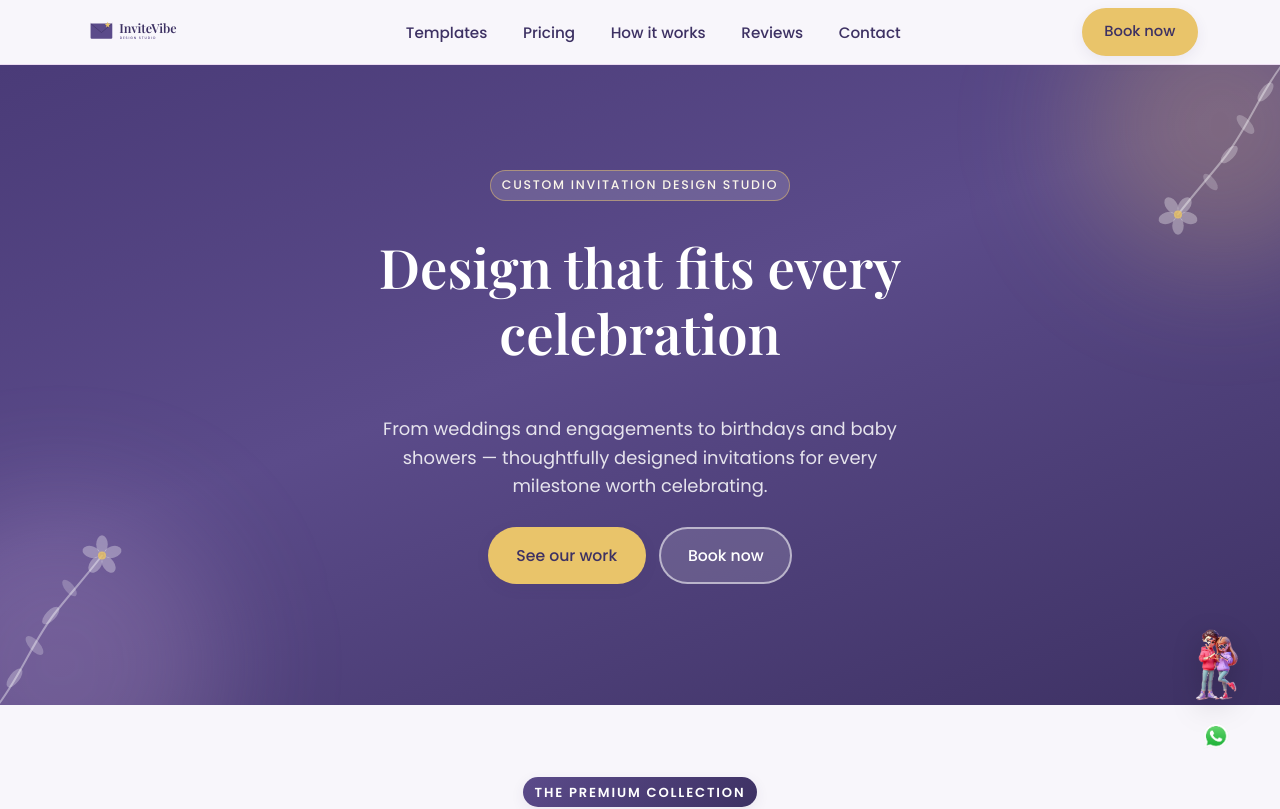
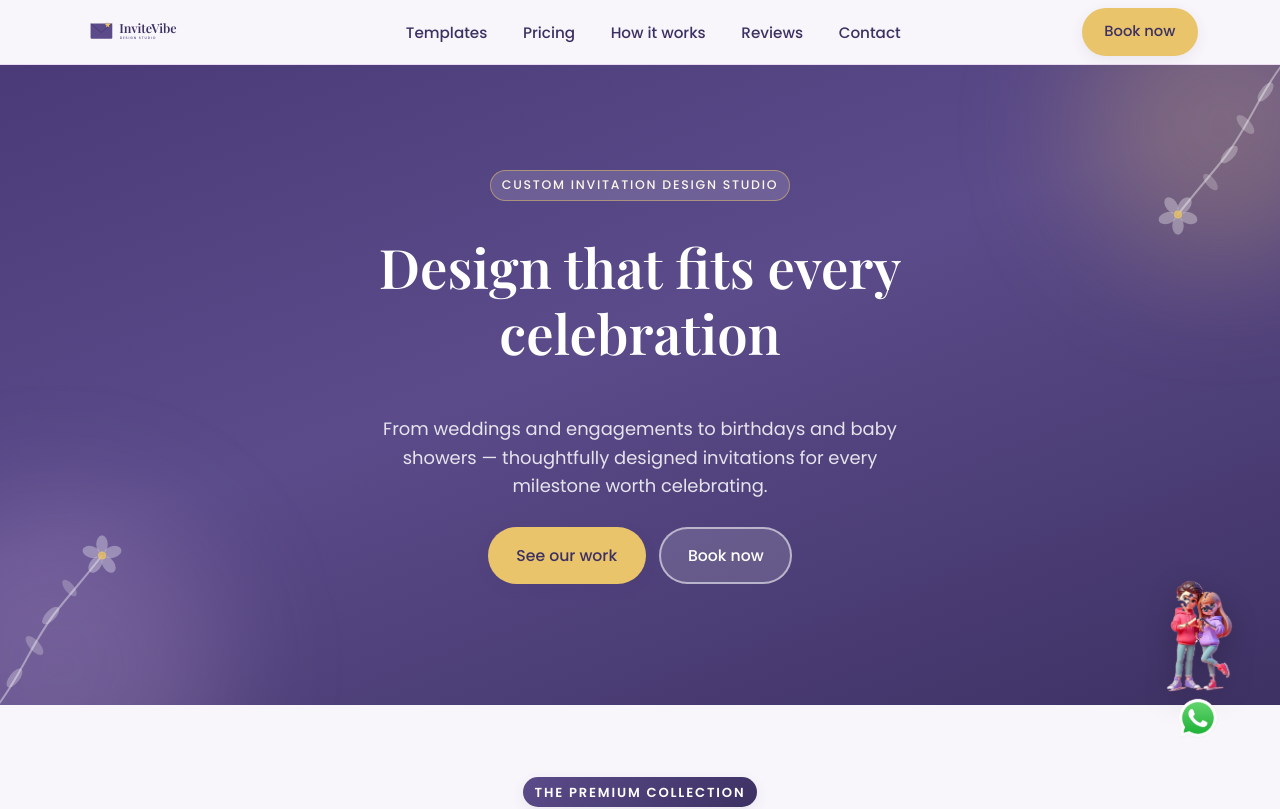
Before and after one commit to awaismalik47/InviteHub, an Angular app: page / in a window 1280 px wide. Shown: the top 809 px of the page. Built offline with nearby package versions, Linux system fonts and the light colour scheme.

Commit message:
Increase floating WhatsApp icon size
64px -> 84px mobile, 100px desktop.

Co-Authored-By: Claude Sonnet 5 <noreply@anthropic.com>

```diff
--- a/src/app/components/floating-whatsapp/floating-whatsapp.scss
+++ b/src/app/components/floating-whatsapp/floating-whatsapp.scss
@@ -24,8 +24,8 @@
   display: flex;
   align-items: center;
   justify-content: center;
-  width: 64px;
-  height: 64px;
+  width: 84px;
+  height: 84px;
   transition: transform 0.2s ease;
 }
 
@@ -87,6 +87,11 @@
     width: 116px;
     bottom: 52px;
   }
+
+  .floating-whatsapp__button {
+    width: 100px;
+    height: 100px;
+  }
 }
 
 @media (prefers-reduced-motion: reduce) {
```
